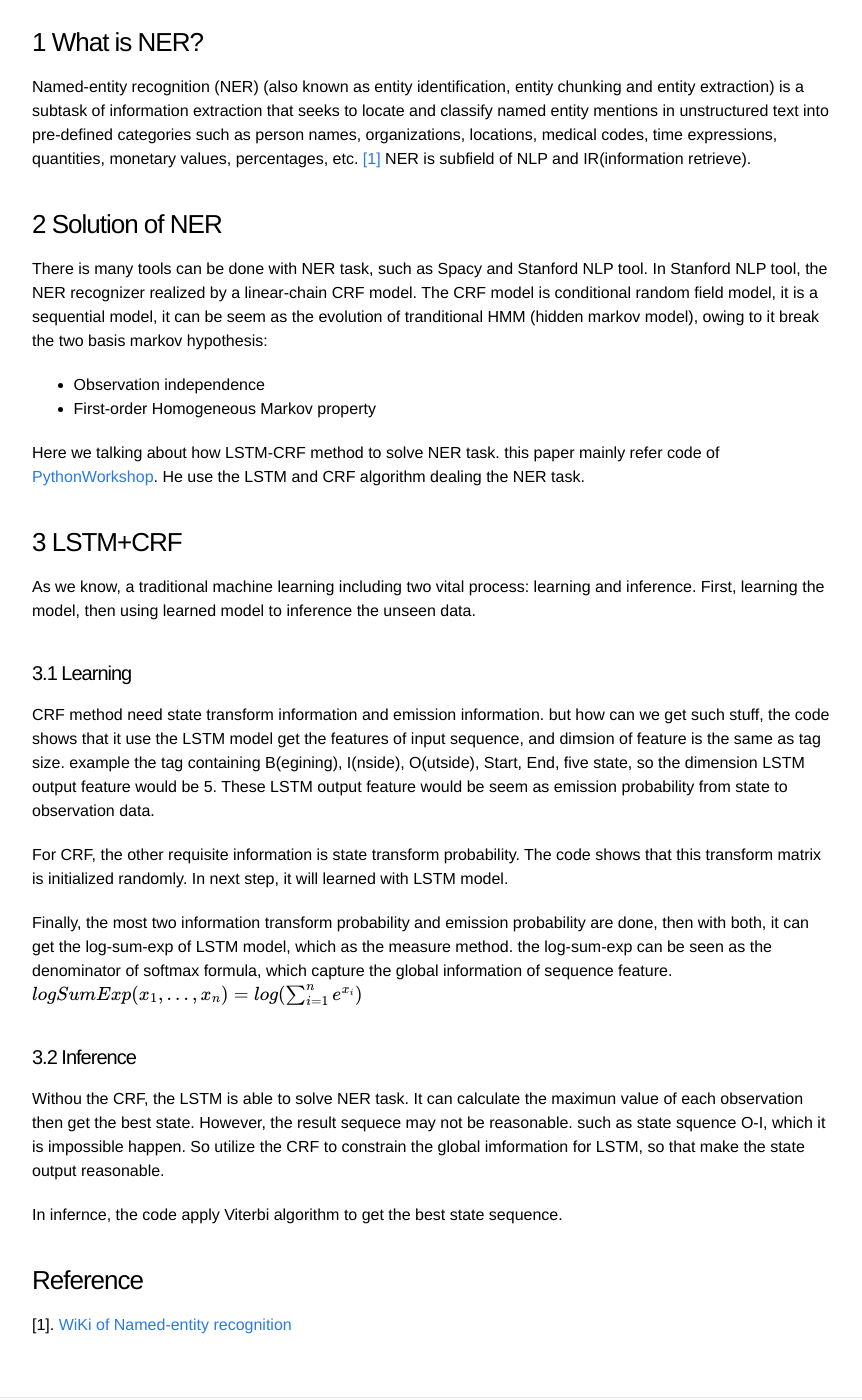
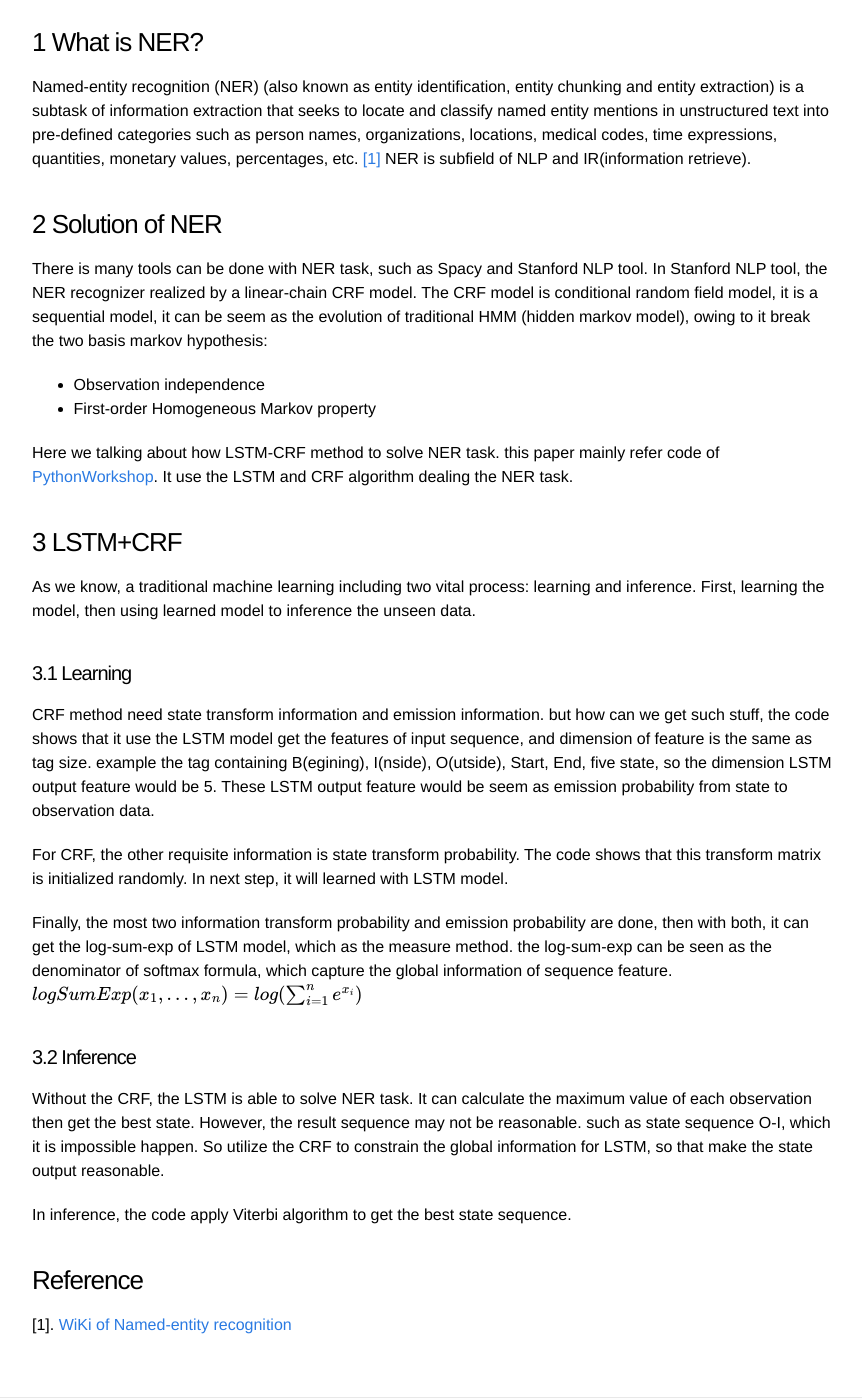
Before and after one commit to zhicaihuang/zhicaihuang.github.io, a Jekyll site: the page built from _posts/2019-12-25-ner.markdown, in a window 1280 px wide and 1400 px high, scrolled down 250 px. Shown: the whole window, without its empty margins (208-1070 px from the left). Built offline with Jekyll 4.4.1, drawn with Linux system fonts in a browser that asks for light colours; formulas are drawn with MathJax 3.

Commit message:
modified ner

```diff
--- a/_posts/2019-12-25-ner.markdown
+++ b/_posts/2019-12-25-ner.markdown
@@ -19,19 +19,19 @@ NER is subfield of NLP and IR(information retrieve).
 There is many tools can be done with NER task, such as Spacy and Stanford NLP tool.
 In Stanford NLP tool, the NER recognizer realized by a linear-chain CRF model.
 The CRF model is conditional random field model, it is a sequential model, it can be seem as
-the evolution of tranditional HMM (hidden markov model), owing to it break the two basis markov hypothesis:
+the evolution of traditional HMM (hidden markov model), owing to it break the two basis markov hypothesis:
+
 - Observation independence
 - First-order Homogeneous Markov property
 
-Here we talking about how LSTM-CRF method to solve NER task. this paper mainly refer code of [PythonWorkshop](https://github.com/PythonWorkshop/intro-to-nlp-with-pytorch).
-He use the LSTM and CRF algorithm dealing the NER task.
+Here we talking about how LSTM-CRF method to solve NER task. this paper mainly refer code of [PythonWorkshop](https://github.com/PythonWorkshop/intro-to-nlp-with-pytorch). It use the LSTM and CRF algorithm dealing the NER task.
 
 ### 3 LSTM+CRF
 As we know, a traditional machine learning including two vital process: learning and inference.
 First, learning the model, then using learned model to inference the unseen data.
 #### 3.1 Learning
 CRF method need state transform information and emission information. but how can we get such stuff,
-the code shows that it use the LSTM model get the features of input sequence, and dimsion of feature is the same as tag size.
+the code shows that it use the LSTM model get the features of input sequence, and dimension of feature is the same as tag size.
 example the tag containing B(egining), I(nside), O(utside), Start, End, five state, so the dimension LSTM output feature would be 5.
 These LSTM output feature would be seem as emission probability from state to observation data.
 
@@ -46,13 +46,12 @@ logSumExp(x_1,...,x_n)=log(\sum_{i=1}^n{e^{x_i}})
 $$
 
 
+#### 3.2 Inference
+Without the CRF, the LSTM is able to solve NER task. It can calculate the maximum value of each observation then get the best state.
+However, the result sequence may not be reasonable. such as state sequence O-I, which it is impossible happen.
+So utilize the CRF to constrain the global information for LSTM, so that make the state output reasonable.
 
-#### 3.2 Inference
-Withou the CRF, the LSTM is able to solve NER task. It can calculate the maximun value of each observation then get the best state.
-However, the result sequece may not be reasonable. such as state squence O-I, which it is impossible happen.
-So utilize the CRF to constrain the global imformation for LSTM, so that make the state output reasonable.
-
-In infernce, the code apply Viterbi algorithm to get the best state sequence.
+In inference, the code apply Viterbi algorithm to get the best state sequence.
 
 
 ### Reference
```
